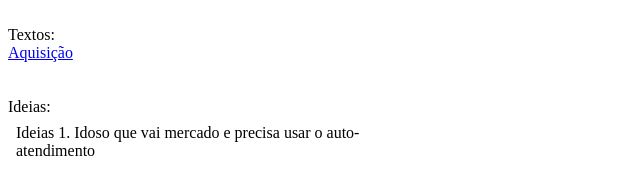
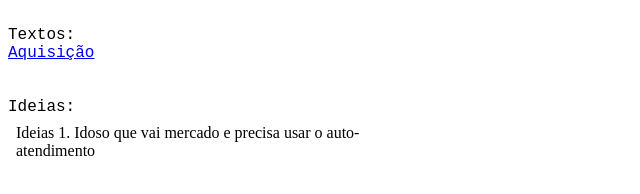
Before and after one commit to cesarserrano/textos, a plain HTML site: page index.html in a window 1280 px wide. Shown: the full height of the page, 0-640 px from the left. Drawn offline with Linux system fonts and the light colour scheme.

Commit message:
Update index.html

```diff
--- a/index.html
+++ b/index.html
@@ -1,5 +1,15 @@
-<meta name="robots" content="noindex">
-<br>Textos:<br>
-<a href="aquisicao.txt">Aquisição</a>
-<br><br><br>Ideias:<br>
-<iframe id="ideias" src="https://cesarserrano.github.io/textos/ideias.html" width="400" height="400" frameborder="0">
+<html>
+  <head>
+    <meta name="robots" content="noindex">
+    <style>
+      body {
+        font-family: 'Courier New', monospace;
+      }
+    </style>
+  </head>
+  <br>Textos:<br>
+  <a href="aquisicao.txt">Aquisição</a>
+  <br><br><br>Ideias:<br>
+  <iframe id="ideias" src="https://cesarserrano.github.io/textos/ideias.html" width="400" height="400" frameborder="0">
+  </iframe>
+</html>
```
